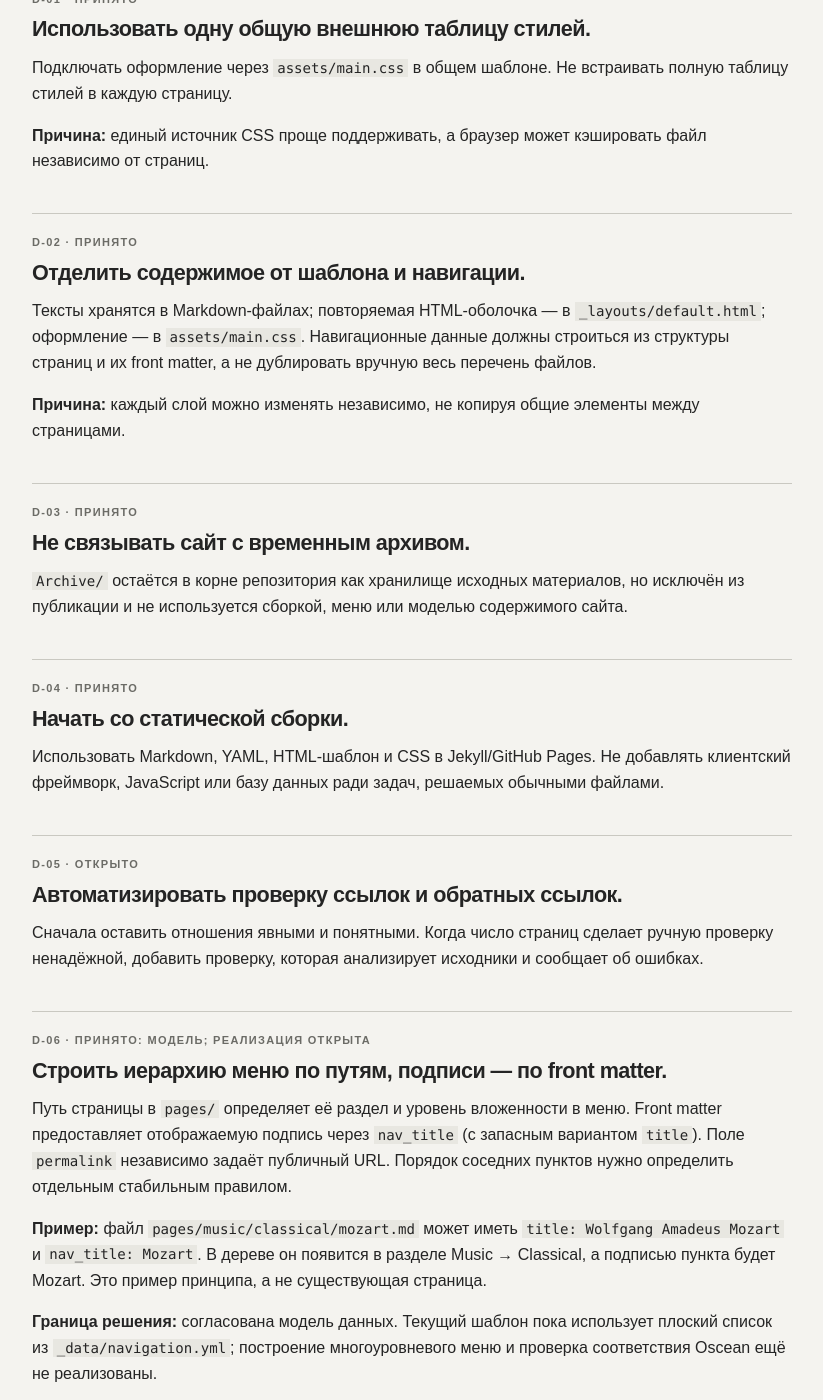
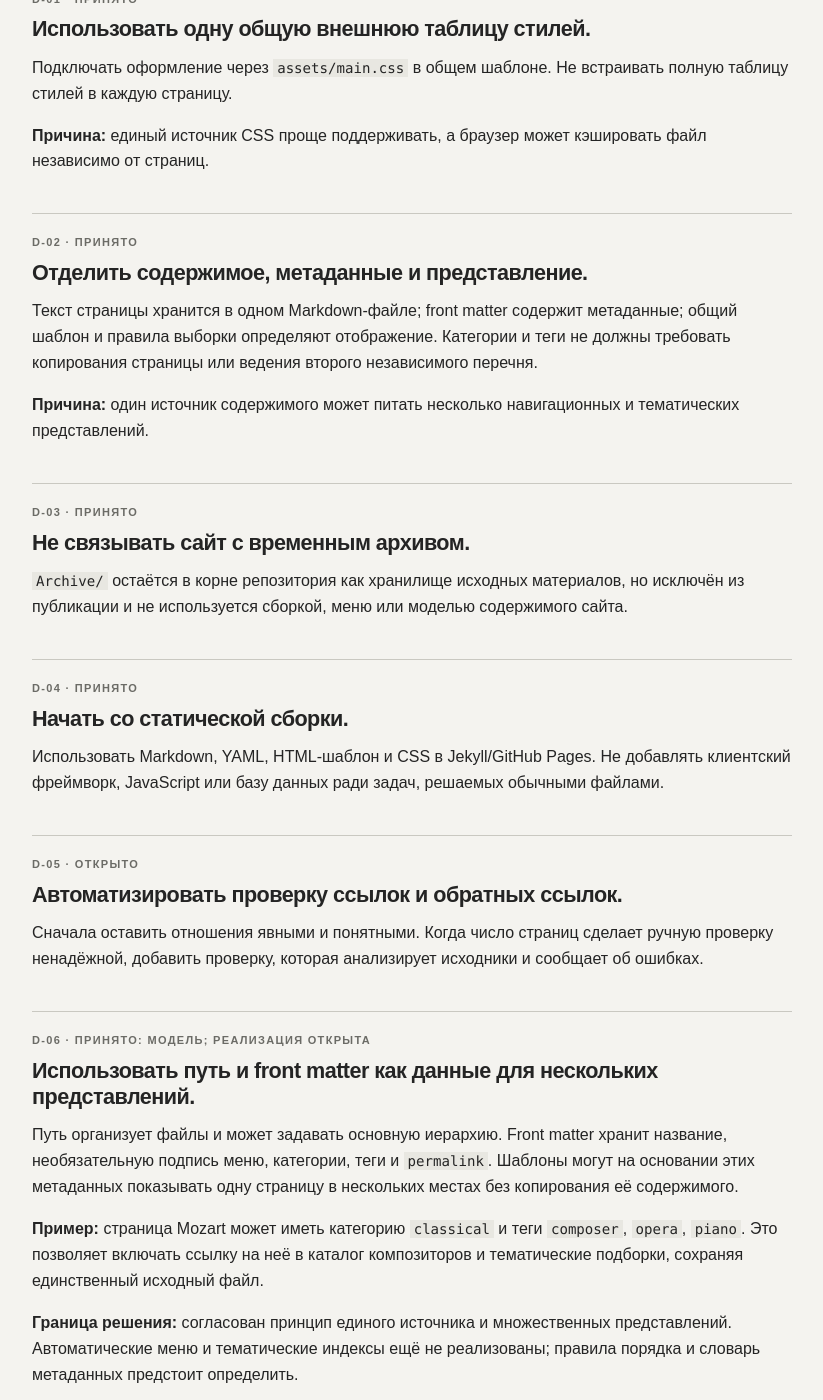
Before and after one commit to devAItester/aishare, a Jekyll site: the page built from pages/05-knowledge/decisions.md, in a window 1280 px wide and 1400 px high, scrolled down 380 px. Shown: the whole window, without its empty margins (88-911 px from the left). Built offline with Jekyll 4.4.1, drawn with Linux system fonts in a browser that asks for light colours.

Commit message:
Record single-source metadata views decision

```diff
--- a/pages/05-knowledge/decisions.md
+++ b/pages/05-knowledge/decisions.md
@@ -25,9 +25,9 @@ related:
 
 <section id="d2" class="decision">
   <p class="number">D-02 · ПРИНЯТО</p>
-  <h2>Отделить содержимое от шаблона и навигации.</h2>
-  <p>Тексты хранятся в Markdown-файлах; повторяемая HTML-оболочка — в <code>_layouts/default.html</code>; оформление — в <code>assets/main.css</code>. Навигационные данные должны строиться из структуры страниц и их front matter, а не дублировать вручную весь перечень файлов.</p>
-  <p><strong>Причина:</strong> каждый слой можно изменять независимо, не копируя общие элементы между страницами.</p>
+  <h2>Отделить содержимое, метаданные и представление.</h2>
+  <p>Текст страницы хранится в одном Markdown-файле; front matter содержит метаданные; общий шаблон и правила выборки определяют отображение. Категории и теги не должны требовать копирования страницы или ведения второго независимого перечня.</p>
+  <p><strong>Причина:</strong> один источник содержимого может питать несколько навигационных и тематических представлений.</p>
 </section>
 
 <section id="d3" class="decision">
@@ -50,10 +50,10 @@ related:
 
 <section id="d6" class="decision">
   <p class="number">D-06 · ПРИНЯТО: МОДЕЛЬ; РЕАЛИЗАЦИЯ ОТКРЫТА</p>
-  <h2>Строить иерархию меню по путям, подписи — по front matter.</h2>
-  <p>Путь страницы в <code>pages/</code> определяет её раздел и уровень вложенности в меню. Front matter предоставляет отображаемую подпись через <code>nav_title</code> (с запасным вариантом <code>title</code>). Поле <code>permalink</code> независимо задаёт публичный URL. Порядок соседних пунктов нужно определить отдельным стабильным правилом.</p>
-  <p><strong>Пример:</strong> файл <code>pages/music/classical/mozart.md</code> может иметь <code>title: Wolfgang Amadeus Mozart</code> и <code>nav_title: Mozart</code>. В дереве он появится в разделе Music → Classical, а подписью пункта будет Mozart. Это пример принципа, а не существующая страница.</p>
-  <p><strong>Граница решения:</strong> согласована модель данных. Текущий шаблон пока использует плоский список из <code>_data/navigation.yml</code>; построение многоуровневого меню и проверка соответствия Oscean ещё не реализованы.</p>
+  <h2>Использовать путь и front matter как данные для нескольких представлений.</h2>
+  <p>Путь организует файлы и может задавать основную иерархию. Front matter хранит название, необязательную подпись меню, категории, теги и <code>permalink</code>. Шаблоны могут на основании этих метаданных показывать одну страницу в нескольких местах без копирования её содержимого.</p>
+  <p><strong>Пример:</strong> страница Mozart может иметь категорию <code>classical</code> и теги <code>composer</code>, <code>opera</code>, <code>piano</code>. Это позволяет включать ссылку на неё в каталог композиторов и тематические подборки, сохраняя единственный исходный файл.</p>
+  <p><strong>Граница решения:</strong> согласован принцип единого источника и множественных представлений. Автоматические меню и тематические индексы ещё не реализованы; правила порядка и словарь метаданных предстоит определить.</p>
 </section>
 
 <section id="d7" class="decision">
```
